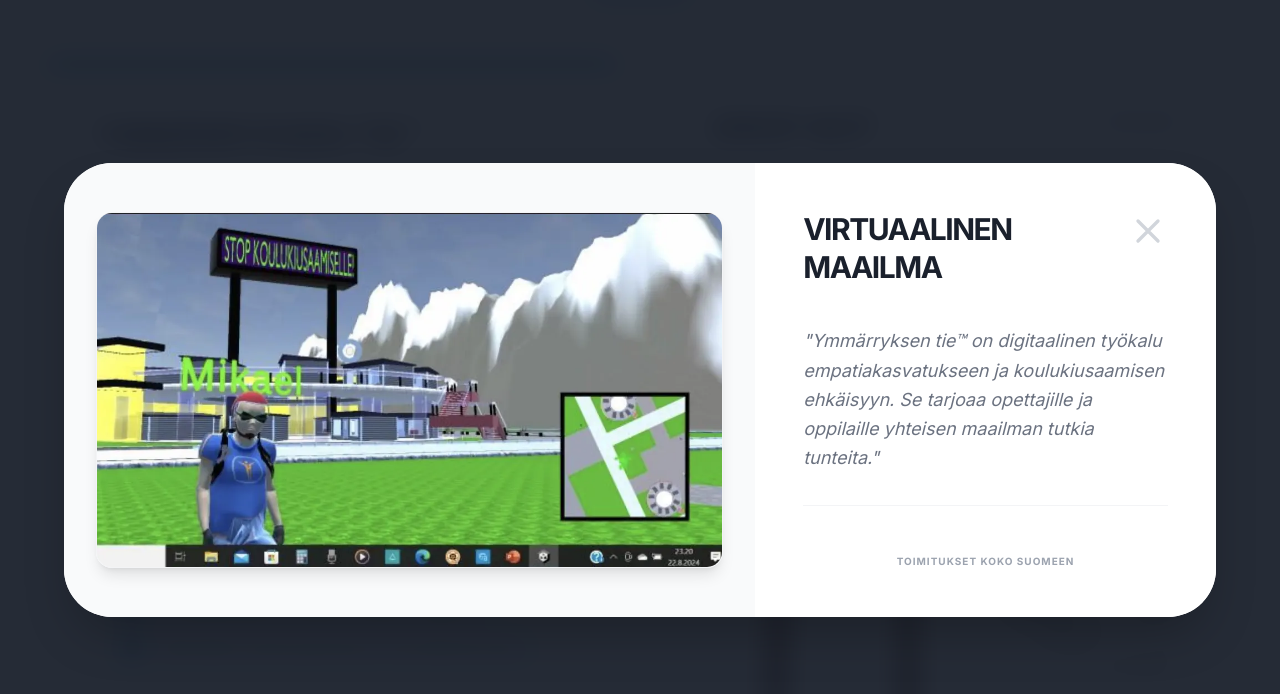
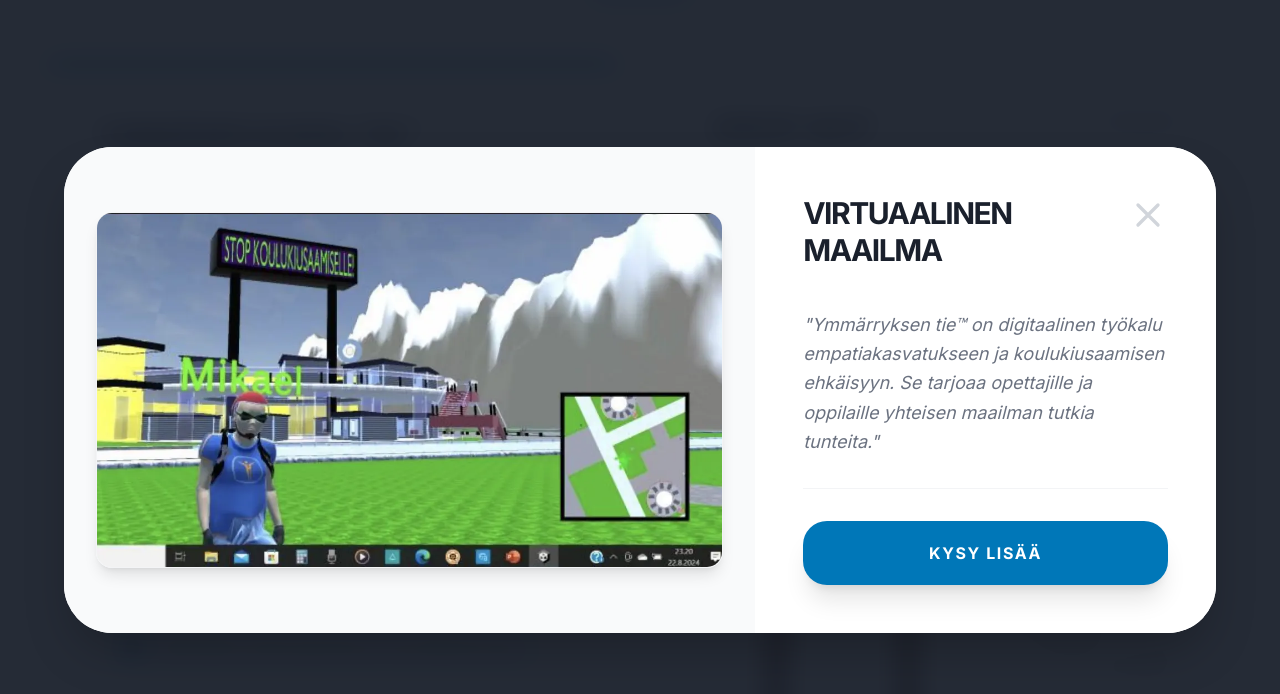
Before and after one commit to EskoMorkoGit/Roboline-verkkosivut, a plain HTML site: page index.html in a window 1280 px wide. Both pictures are taken after a click on the element 211 px from the left and 3102 px from the top of the page. Shown: the part 2712-3406 px from the top of the page. Drawn offline with nearby package versions, Linux system fonts and the light colour scheme; files whose address does not match are found by name.

Commit message:
kuvan napit vievät yhteydenottolaatikkoon

```diff
--- a/index.html
+++ b/index.html
@@ -499,6 +499,8 @@
         const modalBenefits = document.getElementById('product-modal-benefits');
         const modalShopLink = document.getElementById('product-modal-shop-link');
 
+        const modalDeliveryInfo = document.getElementById('product-modal-delivery-info');
+
         modalImg.src = imgSrc;
         modalTitle.textContent = title;
 
@@ -507,10 +509,12 @@
           if (modalDesc) modalDesc.textContent = '"Ymmärryksen tie™ on digitaalinen työkalu empatiakasvatukseen ja koulukiusaamisen ehkäisyyn. Se tarjoaa opettajille ja oppilaille yhteisen maailman tutkia tunteita."';
           if (modalBenefits) modalBenefits.classList.add('hidden');
           if (modalShopLink) modalShopLink.classList.add('hidden');
+          if (modalDeliveryInfo) modalDeliveryInfo.classList.add('hidden');
         } else {
           if (modalDesc) modalDesc.textContent = '"Keksintö, joka muuttaa arjen liikkumisen helpommaksi. Robolinen taidonnäyte suomalaisesta käytännöllisyydestä."';
           if (modalBenefits) modalBenefits.classList.remove('hidden');
           if (modalShopLink) modalShopLink.classList.remove('hidden');
+          if (modalDeliveryInfo) modalDeliveryInfo.classList.remove('hidden');
         }
 
         modal.classList.remove('hidden');
@@ -1515,10 +1519,16 @@
           </div>
         </div>
 
-        <!-- ONLINE SHOP CTA -->
-        <div class="mt-8 pt-8 border-t border-gray-100">
+        <!-- CONTACT CTA -->
+        <div class="mt-8 pt-8 border-t border-gray-100 flex flex-col gap-4">
+          <a href="#ota-yhteytta" onclick="closeProductModal()"
+            class="block w-full text-center bg-brand-primary text-white font-black py-5 rounded-3xl shadow-xl hover:shadow-2xl hover:bg-brand-dark transition-all uppercase tracking-widest">
+            Kysy lisää
+          </a>
+
+          <!-- ONLINE SHOP CTA -->
           <a id="product-modal-shop-link" href="https://www.robolinegroup.fi/verkkokauppa/" target="_blank"
-            class="flex items-center justify-between group/btn bg-brand-primary p-6 rounded-2xl text-white shadow-xl transition-all">
+            class="flex items-center justify-between group/btn bg-[#0077b8] p-6 rounded-2xl text-white shadow-xl transition-all">
             <div class="flex flex-col">
               <span class="text-xs font-bold uppercase tracking-widest opacity-70">Osta verkkokaupasta</span>
               <span class="text-xl font-black uppercase">Tästä verkkokauppaan</span>
@@ -1531,8 +1541,7 @@
               </svg>
             </div>
           </a>
-          <p class="text-[10px] text-gray-400 text-center mt-4 uppercase font-bold tracking-widest">Toimitukset koko
-            Suomeen</p>
+          <p id="product-modal-delivery-info" class="text-[10px] text-gray-400 text-center uppercase font-bold tracking-widest">Toimitukset koko Suomeen</p>
         </div>
       </div>
     </div>
```
Also changed, not shown: ymmarryksentie.html (+1 -1 lines).
